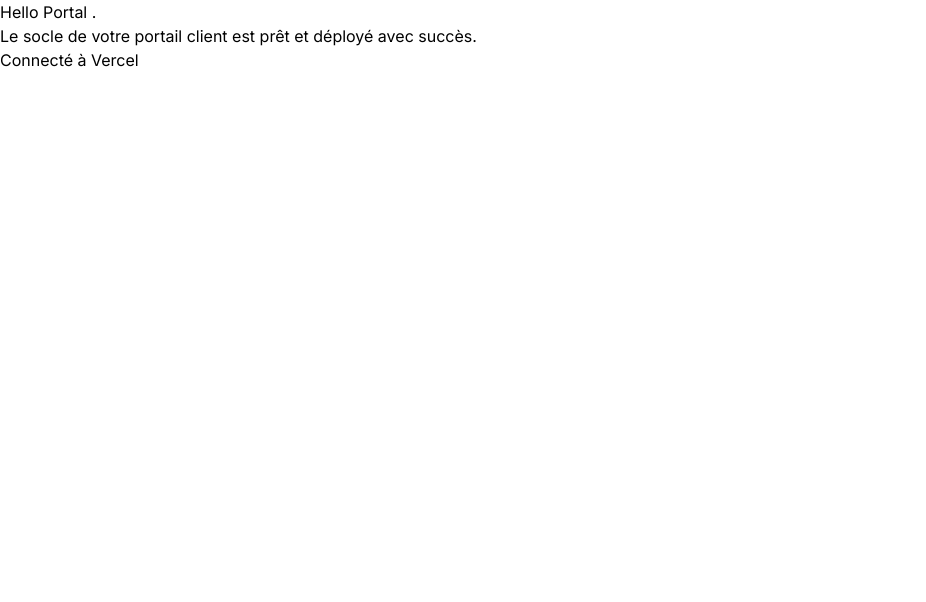
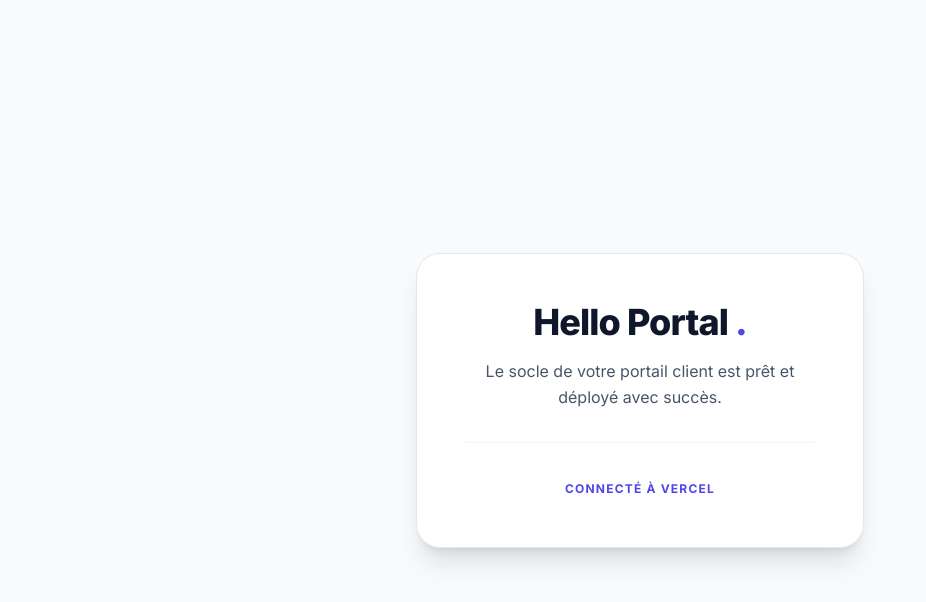
Before and after one commit to bilel83502-sketch/abdridi-portal, a Next.js app: page / in a window 1280 px wide. Shown: the top 602 px of the page, without its empty margins (0-926 px from the left). Built offline with nearby package versions, Linux system fonts and the light colour scheme.

Commit message:
tailwind.config.ts

```diff
--- /dev/null
+++ b/tailwind.config.ts
@@ -0,0 +1,14 @@
+import type { Config } from 'tailwindcss'
+
+const config: Config = {
+  content: [
+    './pages/**/*.{js,ts,jsx,tsx,mdx}',
+    './components/**/*.{js,ts,jsx,tsx,mdx}',
+    './app/**/*.{js,ts,jsx,tsx,mdx}',
+  ],
+  theme: {
+    extend: {},
+  },
+  plugins: [],
+}
+export default config
```
